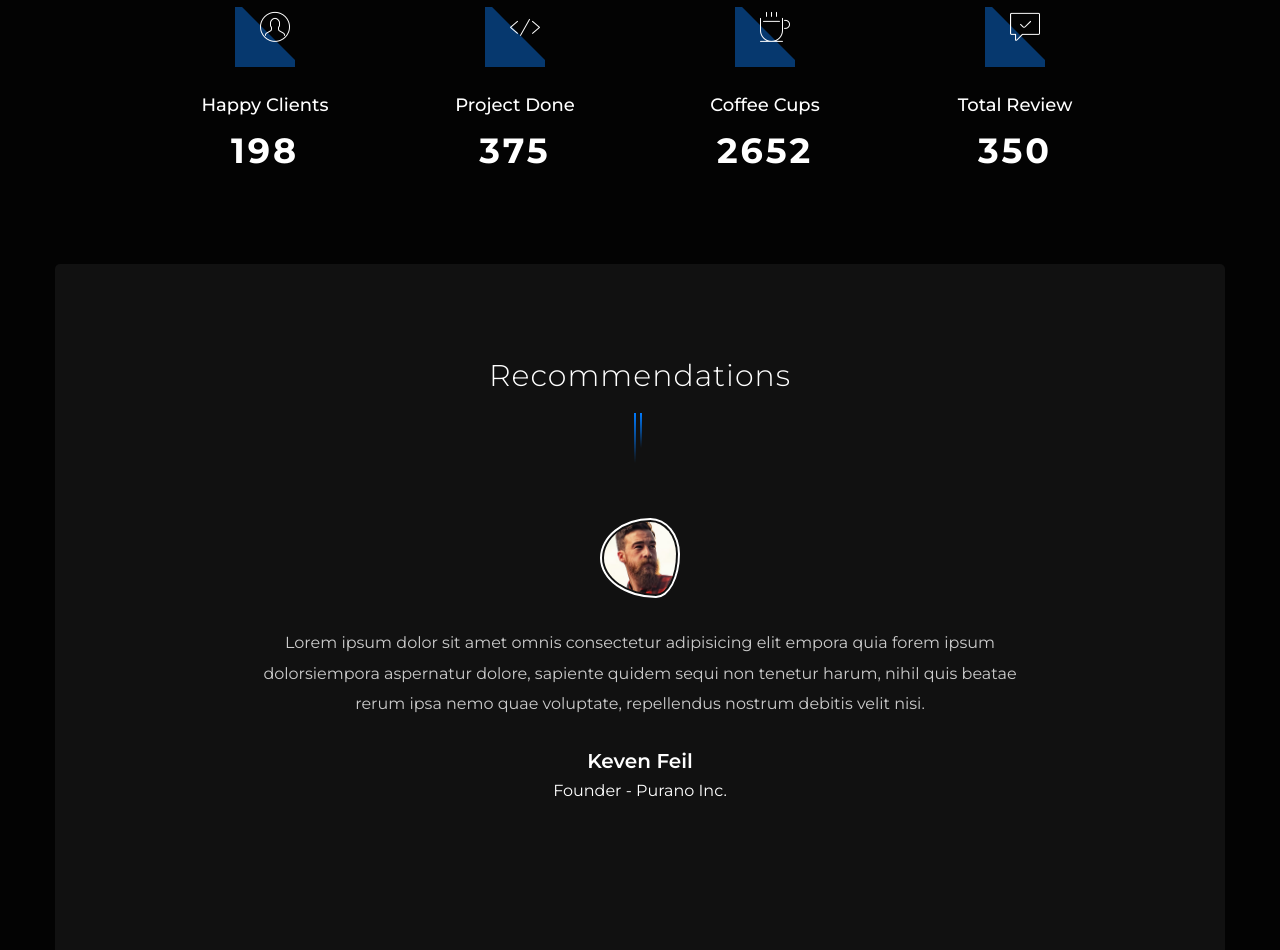
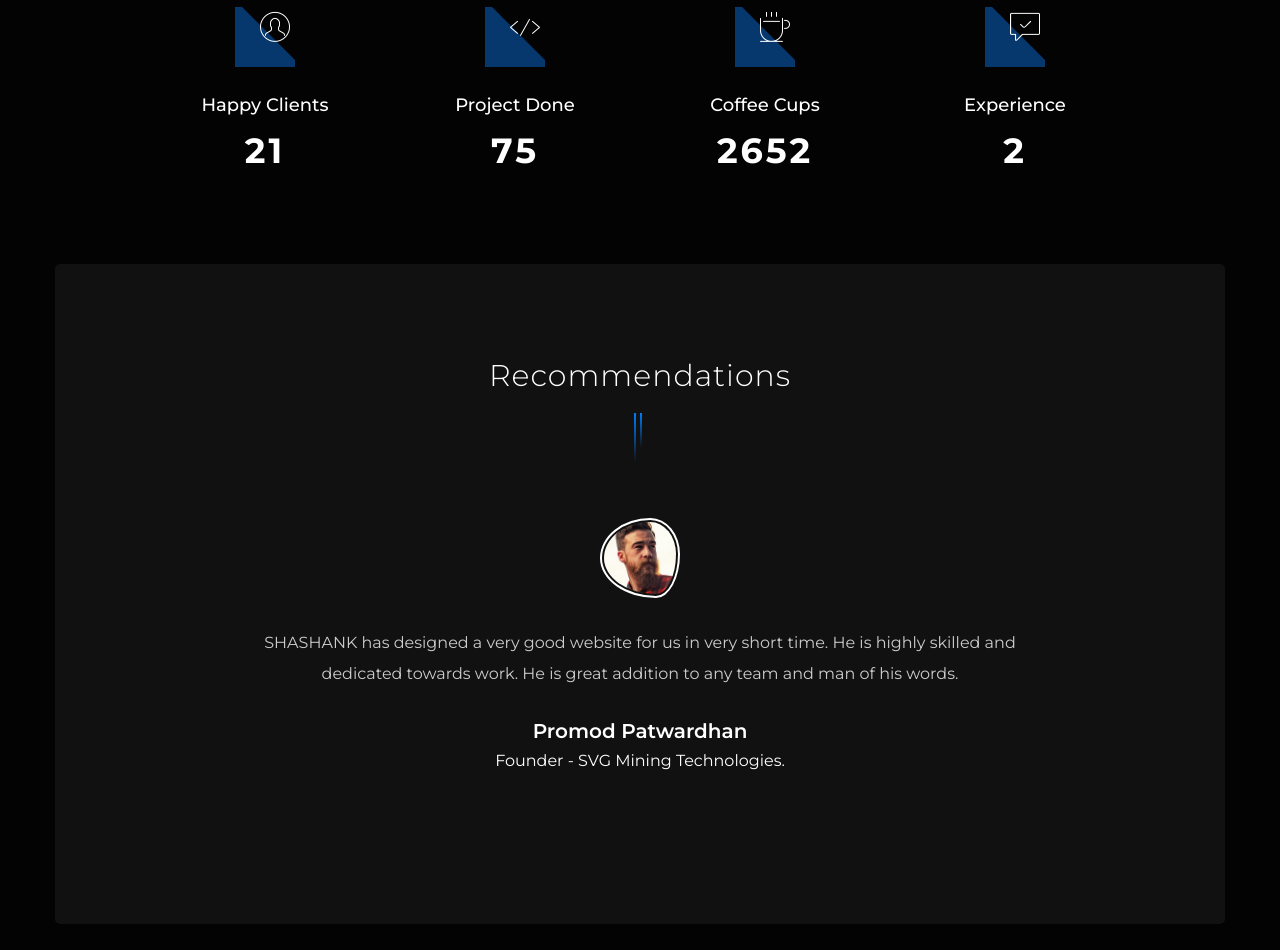
Before and after one commit to shashanklipate/Website_Personal, a plain HTML site: page index.html in a window 1280 px wide. Shown: the part 3240-4190 px from the top of the page. Drawn offline with Linux system fonts and the light colour scheme; files whose address does not match are found by name.

Commit message:
Add files via upload

```diff
--- a/index.html
+++ b/index.html
@@ -212,7 +212,7 @@
                         <div class="col-lg-10">
                             <!-- section title -->
                             <div class="text-center">
-                                <h2 class="section_title">Recent Projects</h2>
+                                <h2 class="section_title">Recent Projects (Site UnderConstruction)</h2>
                             </div>
 
 							<!-- work filter start -->
@@ -312,12 +312,12 @@
                                 <div class="col-6 col-sm-6 col-md-3">
                                     <i class="mbri-user"></i>
                                     <h4>Happy Clients</h4>
-                                    <span class="counter-number">198</span>
+                                    <span class="counter-number">21</span>
                                 </div>
                                 <div class="col-6 col-sm-6 col-md-3">
                                     <i class="mbri-code"></i>
                                     <h4>Project Done</h4>
-                                    <span class="counter-number">375</span>
+                                    <span class="counter-number">75</span>
                                 </div>
                                 <div class="col-6 col-sm-6 col-md-3">
                                     <i class="mbri-hot-cup"></i>
@@ -326,8 +326,8 @@
                                 </div>
                                 <div class="col-6 col-sm-6 col-md-3">
                                     <i class="mbri-cust-feedback"></i>
-                                    <h4>Total Review</h4>
-                                    <span class="counter-number">350</span>
+                                    <h4>Experience</h4>
+                                    <span class="counter-number">2</span>
                                 </div>
                             </div>
                         </div>
@@ -345,9 +345,9 @@
                                 <!-- start testimonial single item -->
                                 <div class="testimonial_single_item">
                                     <img src="img/testimonials/test_01.jpg" alt="photo">
-                                    <p>Lorem ipsum dolor sit amet omnis consectetur adipisicing elit empora quia forem ipsum dolorsiempora aspernatur dolore, sapiente quidem sequi non tenetur harum, nihil quis beatae rerum ipsa nemo quae voluptate, repellendus nostrum debitis velit nisi.</p>
-                                    <h4>Keven Feil</h4>
-                                    <span>Founder - Purano Inc.</span>
+                                    <p>SHASHANK has designed a very good website for us in very short time. He is highly skilled and dedicated towards work. He is great addition to any team and man of his words.</p>
+                                    <h4>Promod Patwardhan</h4>
+                                    <span>Founder - SVG Mining Technologies.</span>
                                 </div>
                                 <!-- end testimonial single item -->
 
```
